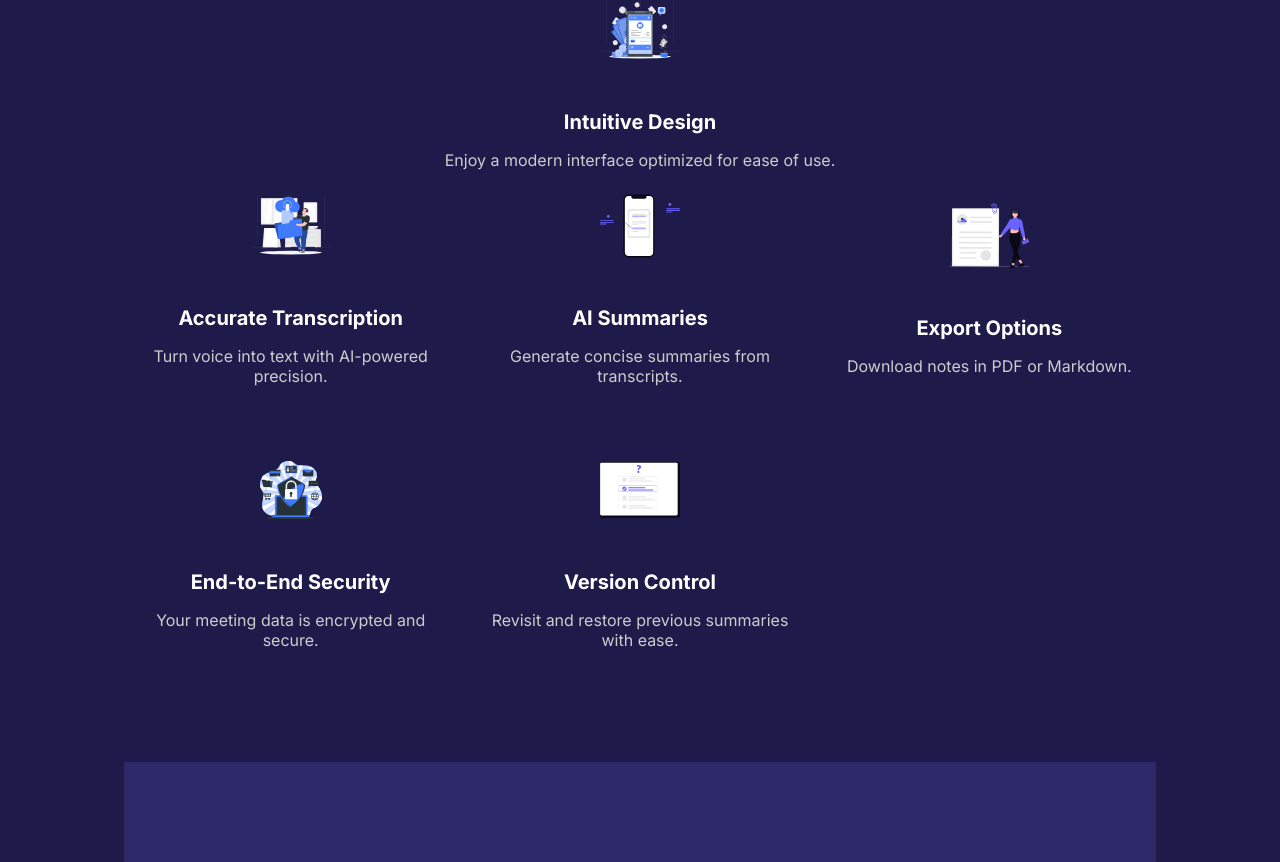
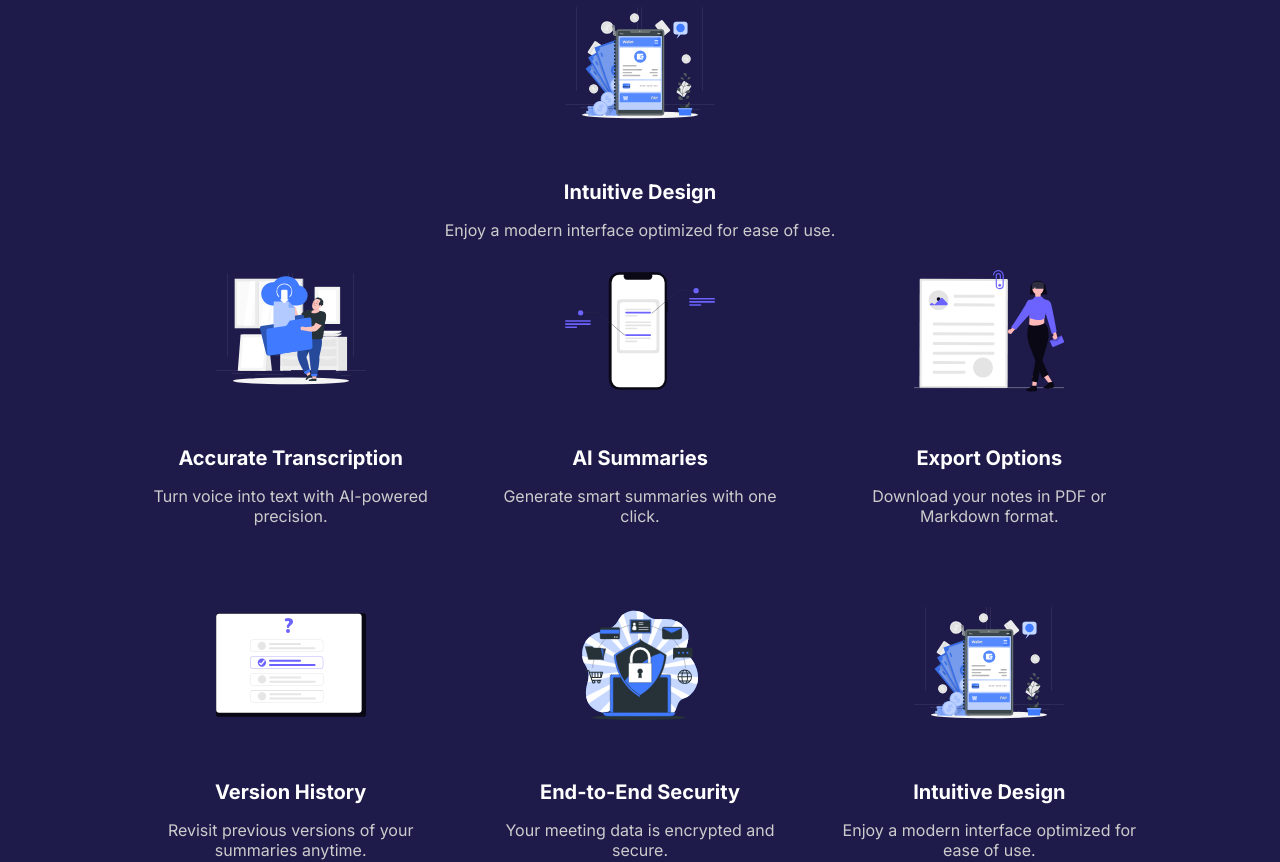
Before and after one commit to vmr093/MeetingTranscriber, a React (Vite) app in the folder frontend/: page / in a window 1280 px wide. Shown: the part 831-1693 px from the top of the page. Built offline with nearby package versions, Linux system fonts and the light colour scheme.

Commit message:
styled landing page

```diff
--- a/frontend/src/pages/Landing.jsx
+++ b/frontend/src/pages/Landing.jsx
@@ -174,8 +174,8 @@ export default function Landing() {
       textAlign: "center",
     },
     featureIcon: {
-      width: "80px",
-      height: "80px",
+      width: "150px",
+      height: "150px",
       marginBottom: "1rem",
     },
     cardTitle: {
@@ -302,63 +302,63 @@ export default function Landing() {
         </div>
 
         <div style={styles.illustratedFeatures}>
-          <div style={styles.featureBlock}>
-            <img
-              src="/assets/transcribe.svg"
-              alt="Transcription"
-              style={styles.featureIcon}
-            />
-            <h3 style={styles.cardTitle}>Accurate Transcription</h3>
-            <p style={styles.cardText}>
-              Turn voice into text with AI-powered precision.
-            </p>
-          </div>
-
-          <div style={styles.featureBlock}>
-            <img
-              src="/assets/summaries.svg"
-              alt="AI Summaries"
-              style={styles.featureIcon}
-            />
-            <h3 style={styles.cardTitle}>AI Summaries</h3>
-            <p style={styles.cardText}>
-              Generate concise summaries from transcripts.
-            </p>
-          </div>
-
-          <div style={styles.featureBlock}>
-            <img
-              src="/assets/export.svg"
-              alt="Export"
-              style={styles.featureIcon}
-            />
-            <h3 style={styles.cardTitle}>Export Options</h3>
-            <p style={styles.cardText}>Download notes in PDF or Markdown.</p>
-          </div>
-
-          <div style={styles.featureBlock}>
-            <img
-              src="/assets/secure.svg"
-              alt="Secure"
-              style={styles.featureIcon}
-            />
-            <h3 style={styles.cardTitle}>End-to-End Security</h3>
-            <p style={styles.cardText}>
-              Your meeting data is encrypted and secure.
-            </p>
-          </div>
-
-          <div style={styles.featureBlock}>
-            <img
-              src="/assets/history.svg"
-              alt="Version Control"
-              style={styles.featureIcon}
-            />
-            <h3 style={styles.cardTitle}>Version Control</h3>
-            <p style={styles.cardText}>
-              Revisit and restore previous summaries with ease.
-            </p>
-          </div>
+          {[
+            {
+              src: "/assets/transcribe.svg",
+              alt: "Transcription",
+              title: "Accurate Transcription",
+              text: "Turn voice into text with AI-powered precision.",
+            },
+            {
+              src: "/assets/summaries.svg",
+              alt: "Summarize",
+              title: "AI Summaries",
+              text: "Generate smart summaries with one click.",
+            },
+            {
+              src: "/assets/export.svg",
+              alt: "Export",
+              title: "Export Options",
+              text: "Download your notes in PDF or Markdown format.",
+            },
+            {
+              src: "/assets/history.svg",
+              alt: "History",
+              title: "Version History",
+              text: "Revisit previous versions of your summaries anytime.",
+            },
+            {
+              src: "/assets/secure.svg",
+              alt: "Security",
+              title: "End-to-End Security",
+              text: "Your meeting data is encrypted and secure.",
+            },
+            {
+              src: "/assets/ui.svg",
+              alt: "Intuitive UI",
+              title: "Intuitive Design",
+              text: "Enjoy a modern interface optimized for ease of use.",
+            },
+          ].map((feature, idx) => (
+            <motion.div
+              key={feature.title}
+              style={styles.featureBlock}
+              initial={{ opacity: 0, x: idx % 2 === 0 ? -50 : 50 }}
+              whileInView={{ opacity: 1, x: 0 }}
+              viewport={{ once: true }}
+              transition={{ duration: 0.6, delay: idx * 0.1 }}
+            >
+              <motion.img
+                src={feature.src}
+                alt={feature.alt}
+                style={styles.featureIcon}
+                whileHover={{ scale: 1.1 }}
+                transition={{ type: "spring", stiffness: 300 }}
+              />
+              <h3 style={styles.cardTitle}>{feature.title}</h3>
+              <p style={styles.cardText}>{feature.text}</p>
+            </motion.div>
+          ))}
         </div>
       </motion.section>
 
```
